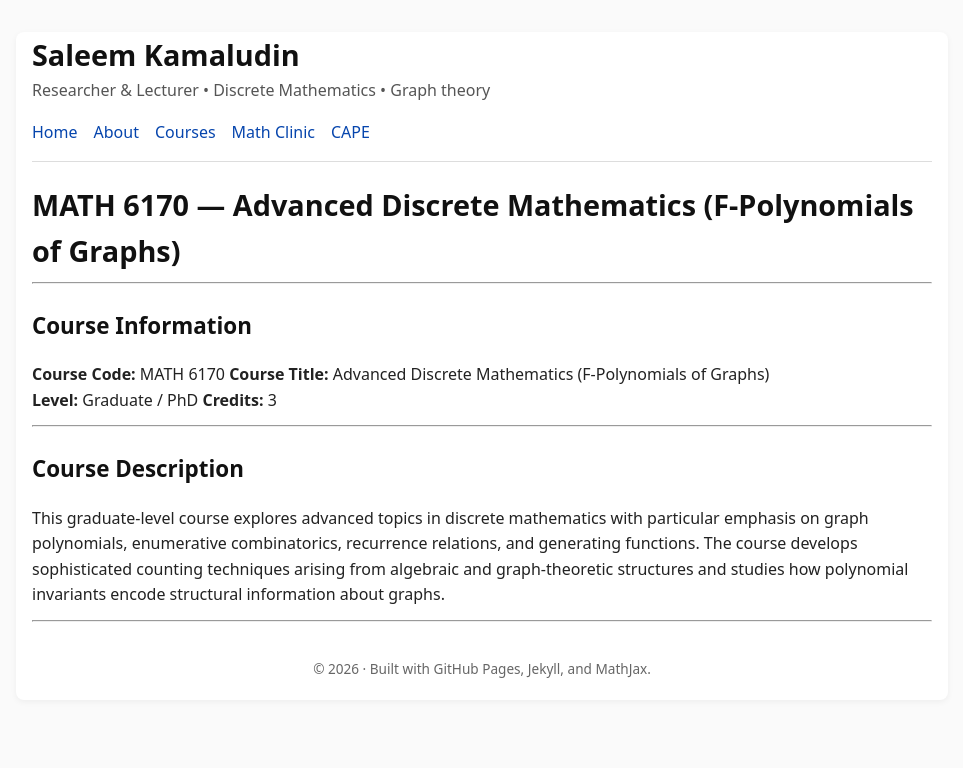
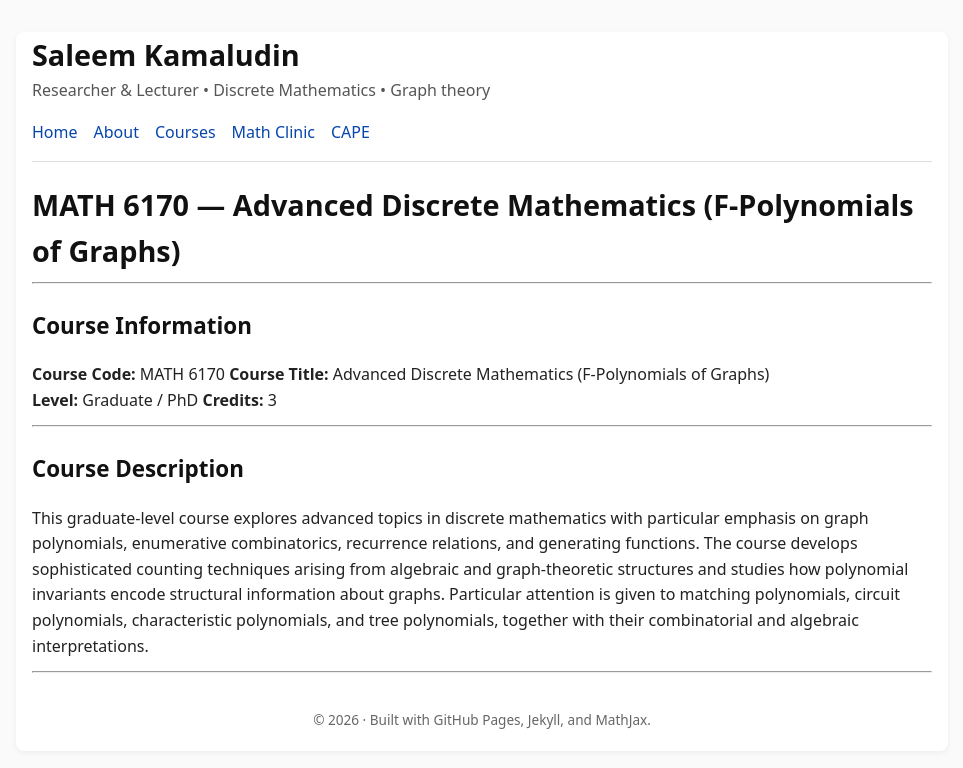
Before and after one commit to SaleemKamaludin/SaleemKamaludin.github.io, a Jekyll site: the page built from courses/graduate/advanced-discrete-mathematics/index.md, in a window 1280 px wide. Shown: the top 768 px of the page, without its empty margins (158-1121 px from the left). Built offline with Jekyll 4.4.1, drawn with Linux system fonts in a browser that asks for light colours.

Commit message:
Enhance course description with polynomial topics
Added details on matching, circuit, characteristic, and tree polynomials.

```diff
--- a/courses/graduate/advanced-discrete-mathematics/index.md
+++ b/courses/graduate/advanced-discrete-mathematics/index.md
@@ -20,3 +20,4 @@ title: MATH 6170 — Advanced Discrete Mathematics (F-Polynomials of Graphs)
 
 This graduate-level course explores advanced topics in discrete mathematics with particular emphasis on graph polynomials, enumerative combinatorics, recurrence relations, and generating functions.
 The course develops sophisticated counting techniques arising from algebraic and graph-theoretic structures and studies how polynomial invariants encode structural information about graphs.
+Particular attention is given to matching polynomials, circuit polynomials, characteristic polynomials, and tree polynomials, together with their combinatorial and algebraic interpretations.
```
